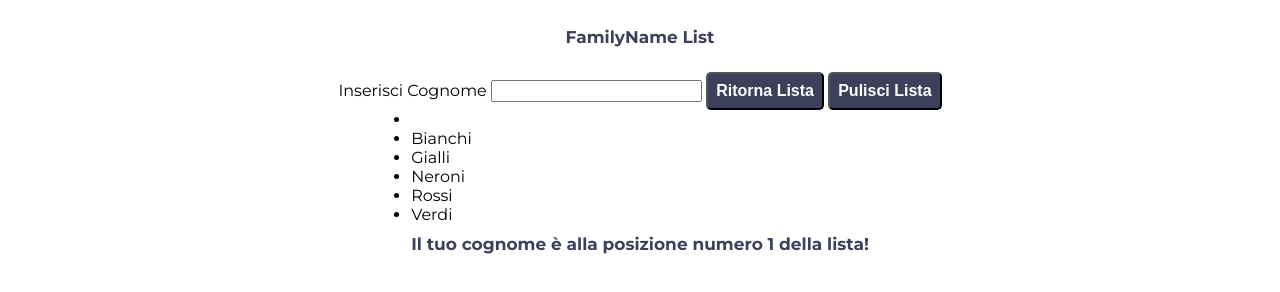
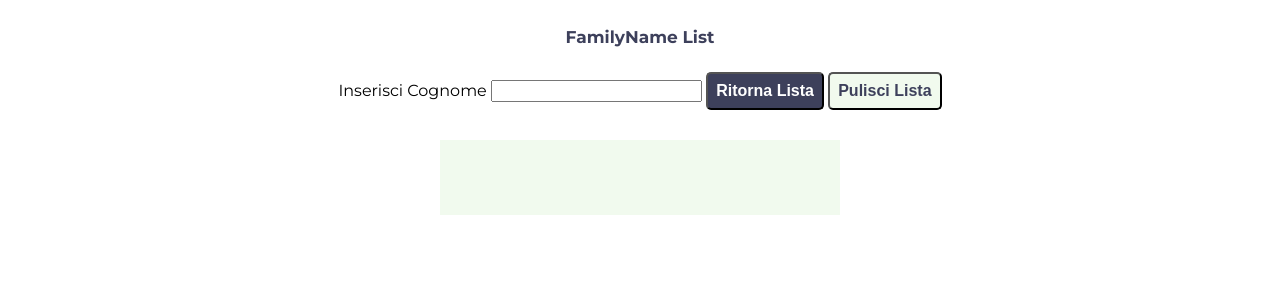
Before and after one commit to flavioalessandri/js-lista-cognom, a plain HTML site: page index.html in a window 1280 px wide. Both pictures are taken after a click on the button "Ritorna Lista". Shown: the part 90-382 px from the top of the page. Drawn offline with Linux system fonts and the light colour scheme.

Commit message:
Js - completed (Css Work in progress)

```diff
--- a/css/style.css
+++ b/css/style.css
@@ -52,13 +52,23 @@ p{
   width:100%;
 }
 
-button{
+button:first-of-type{
   font-weight: bold;
   font-size: 16px;
   background-color: rgb(61,64,91);
   padding:8px 8px;
   border-radius: 5px;
   color:white;
+  transition: .2s;
+}
+
+button:last-of-type{
+  font-weight: bold;
+  font-size: 16px;
+  background-color: #f1faee;
+  padding:8px 8px;
+  border-radius: 5px;
+  color: rgb(61,64,91);
   transition: .2s;
 }
 
@@ -70,10 +80,20 @@ button:hover{
   color:white;
 }
 
-img{
-  width:60px;
+.list{
+  padding:20px;
+  margin-top: 30px;
+  width:400px;
   height:auto;
-  margin: 5px;
+  background-color:#f1faee;
+}
+
+li{
+  padding:10px;
+  font-weight: bold;
+  list-style: none;
+  border-bottom: 1px solid black;
+  line-height: 20px;
 }
 
 input{
--- a/js/script.js
+++ b/js/script.js
@@ -1,15 +1,20 @@
 
 //Ask User to fill the familyname field
 
-//insert a btn var for the button
+//insert a btn var to fill the list after click
 var btn= document.getElementById("btn");
-
+//insert a btn var to clear the list after click
 var btnCear= document.getElementById("btnClear");
 
 //After  user click the button
 btn.addEventListener("click", function() {
   var list =["Neroni","Bianchi", "Verdi", "Rossi", "Gialli"];
   var familyName = document.getElementById("familyName").value;
+
+  var tiny = "a";
+
+//verify if User Data are correct: not undefined, not notanumber, first letter is Uppercase
+  if (familyName != undefined && isNaN(familyName) && familyName<tiny){
 
   list.push(familyName); //add user familyName to our list
   console.log(list);
@@ -22,6 +27,10 @@ btn.addEventListener("click", function() {
     var familyNameIndex = list.indexOf(familyName);
     document.getElementById("position").innerHTML = "Il tuo cognome è alla posizione numero " + (familyNameIndex+1) + " della lista!" ;
     document.getElementById("familyNameList").innerHTML += "<li>"+lista+"</li>";
+  }
+
+}else{
+  alert("hai digitato dato errato!");
 }
 
 });//addEventListener End
@@ -32,4 +41,5 @@ btnClear.addEventListener("click", function() {
 document.getElementById("familyNameList").innerHTML = "";
 document.getElementById("position").innerHTML = "";
 
+
 });//addEventListener End
```
Also changed, not shown: index.html (+1 -0 lines).
